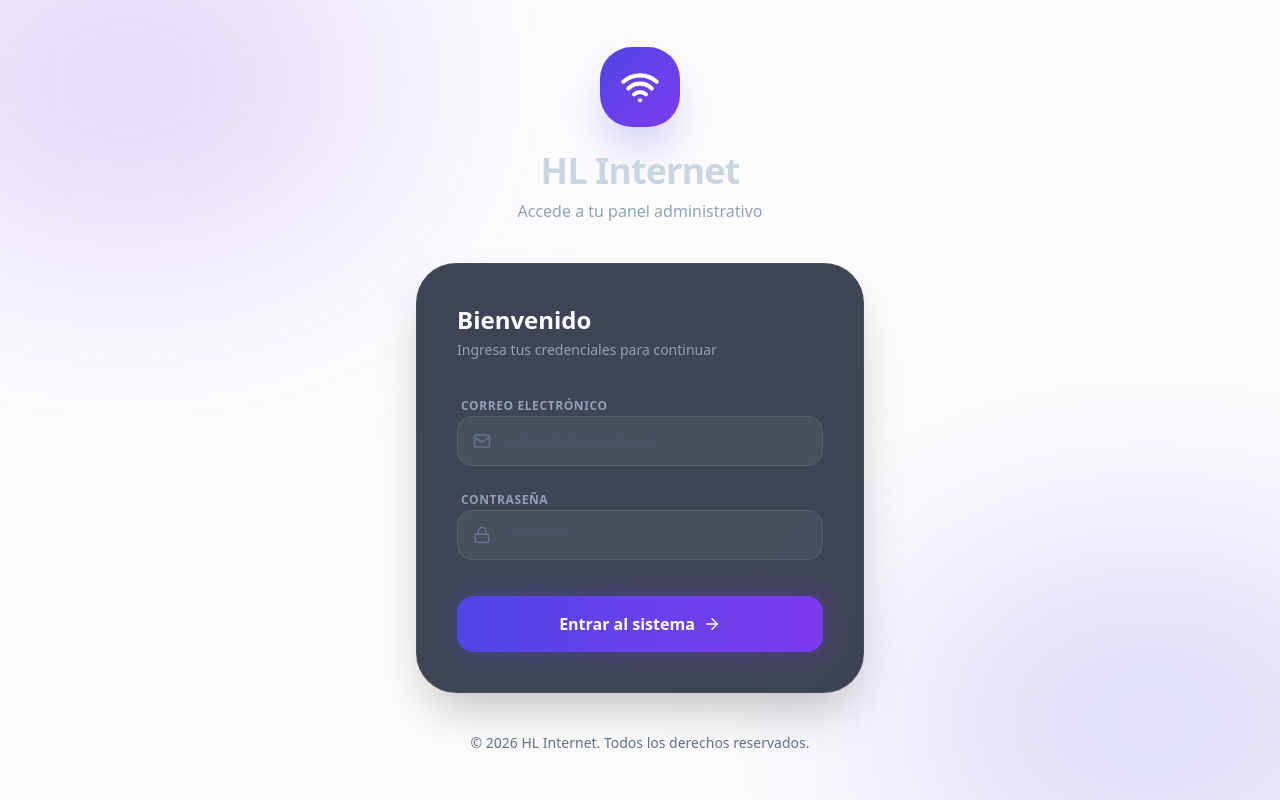
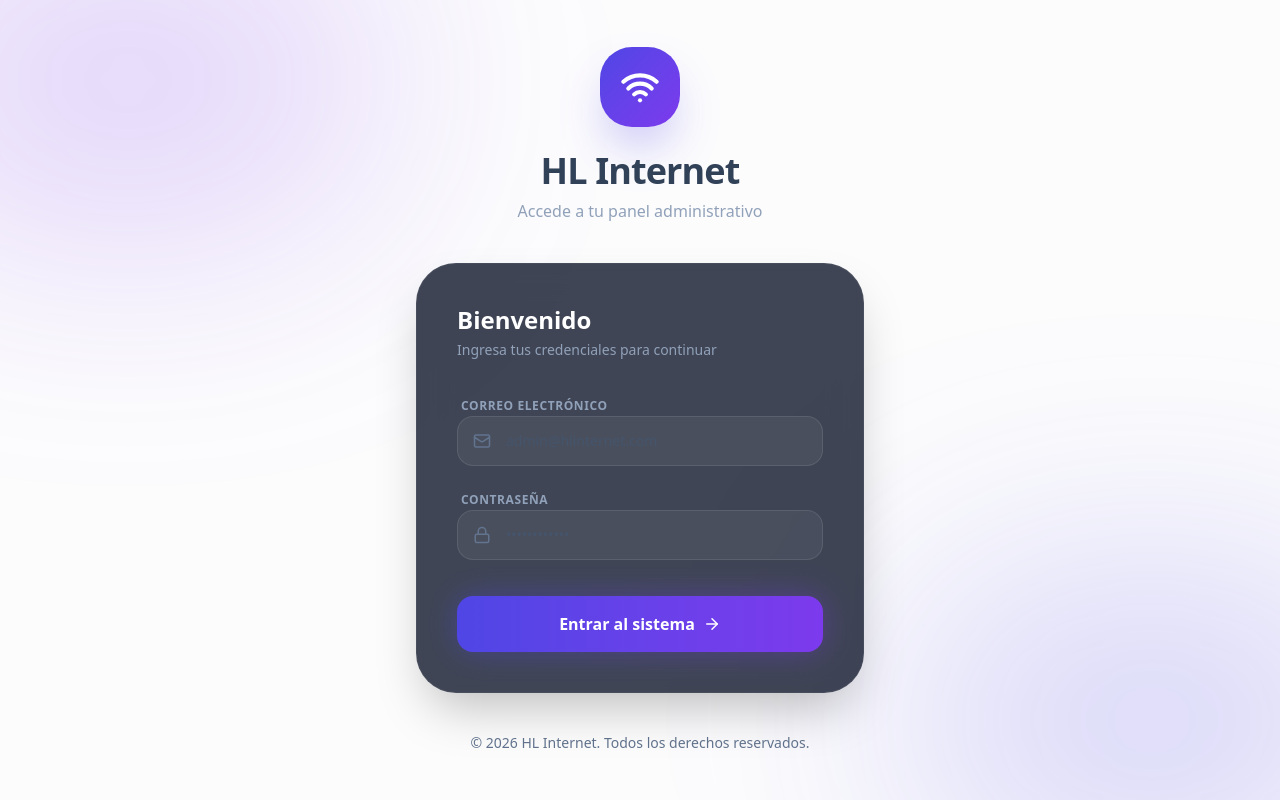
Before and after one commit to wladj13/hl-internet, a Next.js app: page /login in a window 1280 px wide. Built offline with nearby package versions, Linux system fonts and the light colour scheme.

Commit message:
style: darken HL Internet title to slate-700 for better contrast on light background

```diff
--- a/app/login/page.tsx
+++ b/app/login/page.tsx
@@ -56,7 +56,7 @@ export default function LoginPage() {
           >
             <Wifi size={40} strokeWidth={2.5} />
           </motion.div>
-          <h1 className="text-4xl font-extrabold text-slate-300 tracking-tight mb-2">HL Internet</h1>
+          <h1 className="text-4xl font-extrabold text-slate-700 tracking-tight mb-2">HL Internet</h1>
           <p className="text-slate-400 font-medium">Accede a tu panel administrativo</p>
         </div>
 
```
